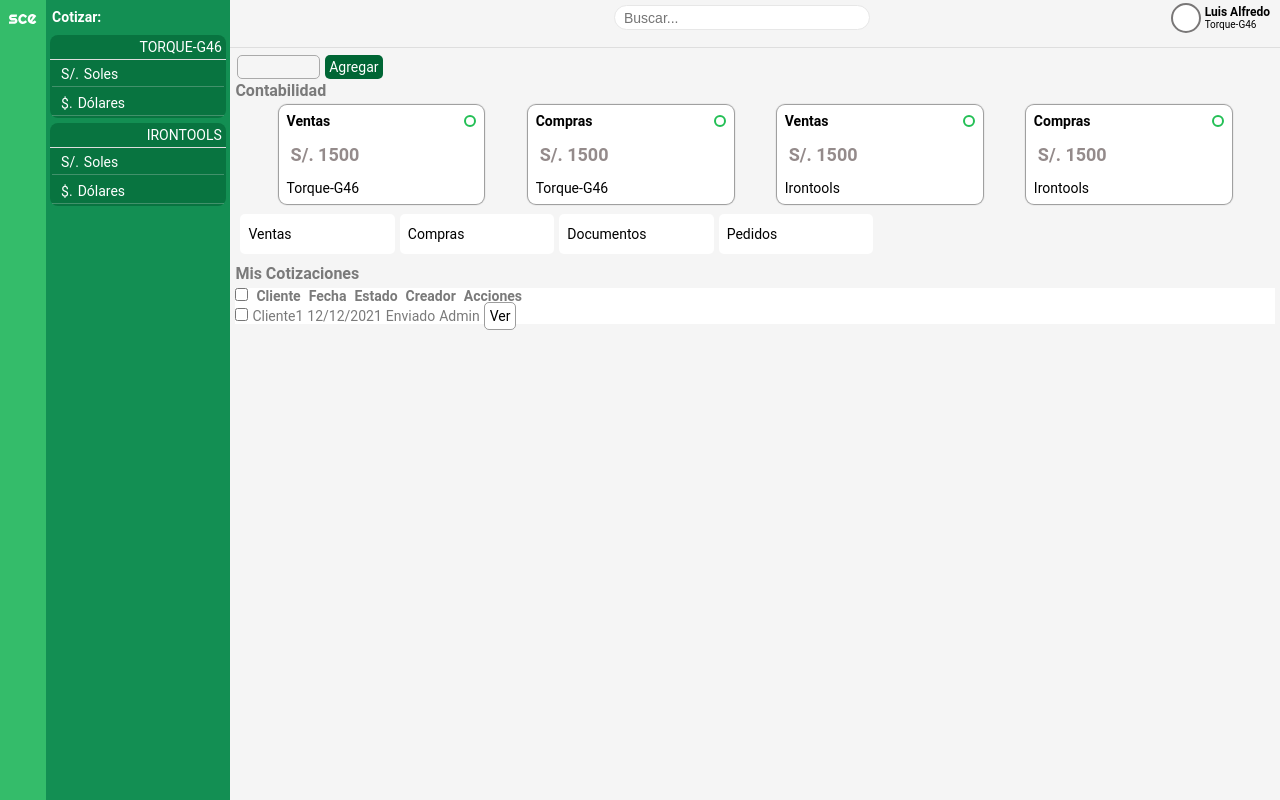
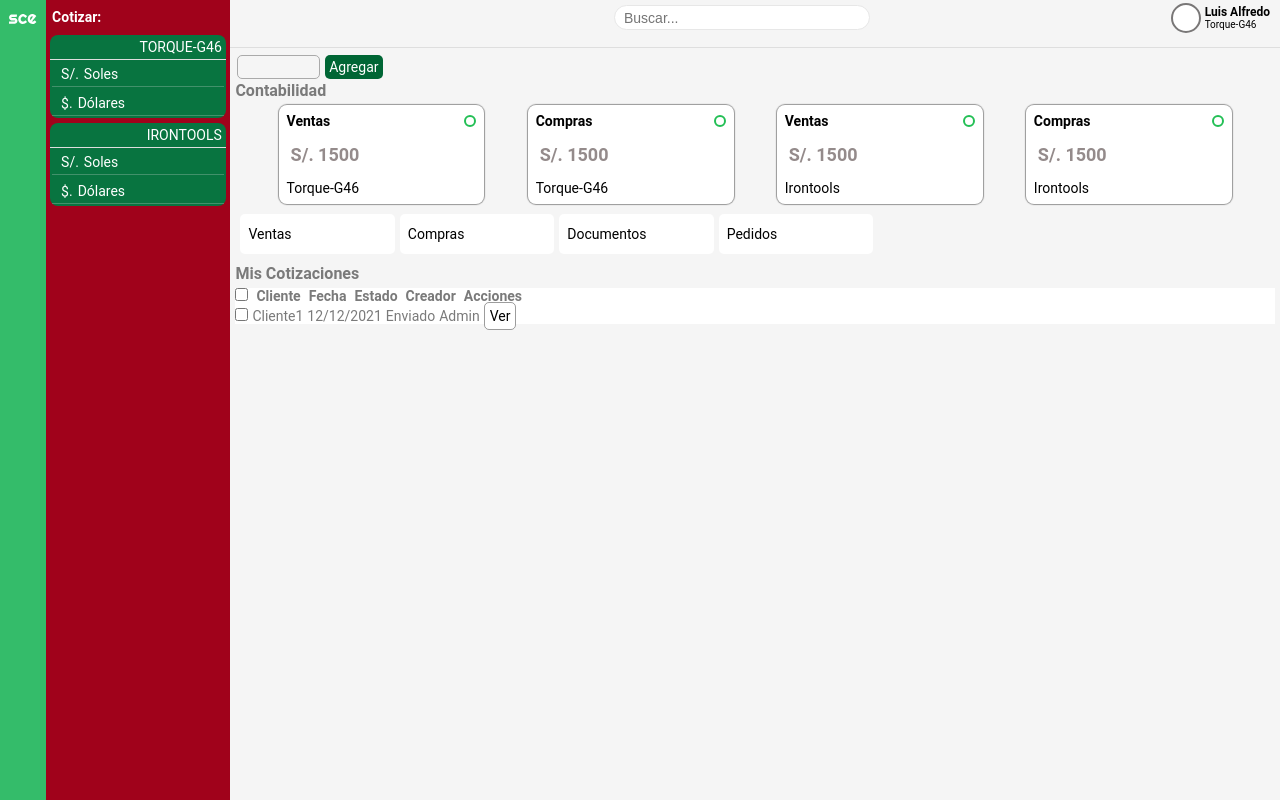
Before and after one commit to LuisPalomin05/FrontendSCE, a React (Create React App) app: page / in a window 1280 px wide. Built offline with nearby package versions, Linux system fonts and the light colour scheme; the HTML template or start-up script is replaced by a standard one.

Commit message:
actualización del estilo de la barra lateral en CSS

```diff
--- a/src/content/css/App.css
+++ b/src/content/css/App.css
@@ -25,17 +25,6 @@ a, Link{
 
 }
 
-.sidebar {
-  grid-area: sidebar;
-  /* background: #1b1b41; */
-  /* background: #1fcd50; */
-  background: #138f53;
-
-  display: grid; /* Sidebar se convierte en un grid */
-  grid-template-columns: 20% 78%; /* Dos columnas que ocupan el ancho de sidebar */
-  grid-template-rows: 1fr;
-  gap: 2px;
-}
 
 .main {
   grid-area: main;
@@ -384,3 +373,16 @@ input[type="checkbox"] {
 .justleft{
   justify-content: left;
 }
+
+.sidebar {
+  grid-area: sidebar;
+  /* background: #1b1b41; */
+  /* background: #1fcd50; */
+  /* background: #138f53; */
+  background: #a0021b;
+
+  display: grid; /* Sidebar se convierte en un grid */
+  grid-template-columns: 20% 78%; /* Dos columnas que ocupan el ancho de sidebar */
+  grid-template-rows: 1fr;
+  gap: 2px;
+}
```
